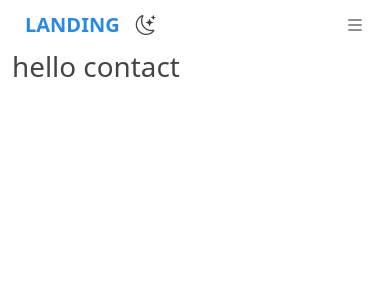
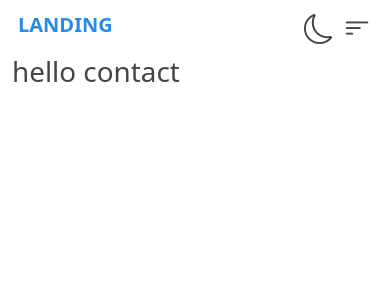
Before and after one commit to alimpp/landing-page, a Vue app: page /contact in a window 390 px wide. Shown: the top 300 px of the page. Built offline with nearby package versions, Linux system fonts and the light colour scheme.

Commit message:
Mobile nav completed

```diff
--- a/src/assets/scss/main.scss
+++ b/src/assets/scss/main.scss
@@ -8,3 +8,10 @@
 .application_pointer{
     cursor: pointer;
 }
+.application_animation{
+    animation: 1s application_animation ;
+}
+@keyframes application_animation {
+    0%{opacity: 0;}
+    100%{opacity: 1;}
+}
--- a/src/components/changeMode.vue
+++ b/src/components/changeMode.vue
@@ -1,7 +1,7 @@
 <template>
   <div class="change-mode-container">
-    <i @click="darkMode" class="bi bi-moon-stars application_pointer" v-if="watchMode === 'light'"></i>
-    <i @click="lightMode" class="bi bi-cloud-sun application_pointer" v-if="watchMode === 'dark'"></i>
+    <i @click="darkMode" class="bi bi-moon application_pointer" v-if="watchMode === 'light'"></i>
+    <i @click="lightMode" class="bi bi-brightness-high application_pointer" v-if="watchMode === 'dark'"></i>
   </div>
 </template>
 
@@ -27,7 +27,7 @@ export default {
 @import "@/assets/scss/variables/size.scss";
 .change-mode-container{
     i{
-        font-size: $x-large;
+        font-size: $xx-large;
     }
 }
 </style>
--- a/src/components/mobileNav.vue
+++ b/src/components/mobileNav.vue
@@ -1,13 +1,13 @@
 <template>
   <div>
-    <div class="mobile-nav d-flex" :class="{'open_menu': open}">
+    <div class="mobile-nav d-flex" :class="{ open_menu: open }">
       <div class="items-container">
         <div class="d-flex">
-          <span>{{ logo }}</span>
-          <changeMode class="mx-3" />
+          <span class="pt-1">{{ logo }}</span>
         </div>
         <router-link
           class="item"
+          @click="openMenu"
           v-for="item in items"
           :key="item.id"
           :to="item.path"
@@ -16,7 +16,9 @@
       </div>
 
       <div class="hambuger-container">
-        <i class="bi bi-list item application_pointer" @click="openMenu"></i>
+        <changeMode class="mx-2" />
+        <i class="bi bi-x-lg application_animation application_pointer" v-if="open" @click="openMenu"></i>
+        <i class="bi bi-filter-left item application_pointer application_animation" v-else @click="openMenu"></i>
       </div>
     </div>
   </div>
@@ -49,12 +51,12 @@ export default {
 <style lang="scss" scoped>
 @import "@/assets/scss/variables/size.scss";
 .mobile-nav {
-  height: 40px;
-  padding: 10px 25px;
+  height: 45px;
   display: flex;
   overflow: hidden;
   transition: 1s;
   margin-bottom: 10px;
+  padding: 6px 18px;
   .items-container {
     width: 50%;
     display: flex;
@@ -70,7 +72,7 @@ export default {
       color: var(--app-drk);
       font-size: $medium;
       font-weight: 600;
-      padding: 10px 0;
+      padding: 15px 0;
     }
   }
   .hambuger-container {
@@ -78,11 +80,11 @@ export default {
     display: flex;
     justify-content: end;
     i {
-      font-size: $x-large;
+      font-size: $xx-large;
     }
   }
 }
 .open_menu {
-  height: 240px;
+  height: 260px;
 }
 </style>
```
